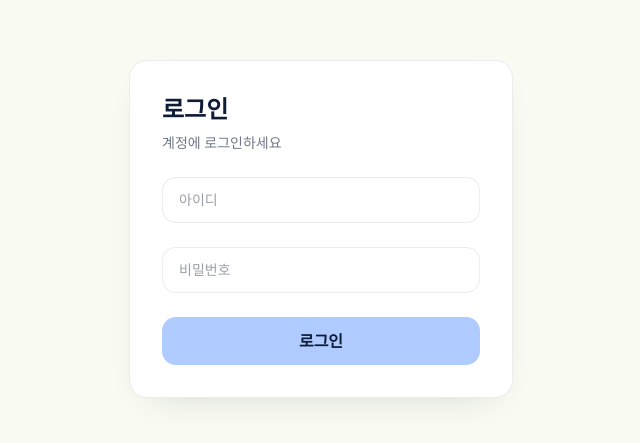
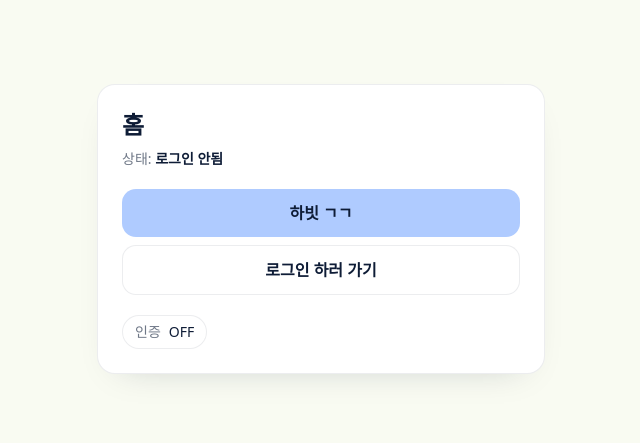
Before and after one commit to lms3140/habit_tracker, a React (Vite) app: page / in a window 1280 px wide. Before the commit this address led to /login. Shown: the part 171-614 px from the top of the page, without its empty margins (319-959 px from the left). Built offline with nearby package versions, Linux system fonts and the light colour scheme; no server answers.

Commit message:
feat: 라우터 변경 및 habitListPage 분리, habit페이지 인증 추가

```diff
--- a/src/Home.tsx
+++ b/src/Home.tsx
@@ -1,72 +1,61 @@
-import { useQuery } from "@tanstack/react-query";
-import { useEffect } from "react";
-import { useNavigate } from "react-router-dom";
-import { apiUrl } from "./apis/env";
-import { getAuthData } from "./apis/fetch";
-import { Container } from "./components/container/Container";
-import { Modal } from "./components/modal/Modal";
-import { EmptyHabitCard } from "./features/habit/EmtpyHabitCard";
-import { HabitCard } from "./features/habit/HabitCard";
-import { HabitCardSkeleton } from "./features/habit/HabitCardSkeleton";
-import { HabitModal } from "./features/habit/modal/HabitModal";
+import { Link, useNavigate } from "react-router-dom";
 import { useAuthTokenStore } from "./store/useAuthTokenStore";
-import { useModalStore } from "./store/useModalStore";
-import type { IHabitCard } from "./types/globalType";
 
 //TODO - 값이 없을시 처리
 function Home() {
   const navigate = useNavigate();
-  const { token } = useAuthTokenStore();
-
-  const { isModalOpen, closeModal, openModal } = useModalStore();
-
-  const { isLoading, isError, error, data } = useQuery<IHabitCard[]>({
-    queryKey: ["habitList"],
-    queryFn: async () => {
-      return await getAuthData({
-        url: `${apiUrl}/habit/list`,
-        token,
-      });
-    },
-    enabled: Boolean(token),
-  });
-
-  useEffect(() => {
-    if (isError) {
-      if (error.message === "UNAUTHORIZED") {
-        navigate("/login", { replace: true });
-      }
-    }
-    if (!token) {
-      navigate("/login", { replace: true });
-    }
-  }, [isError, error?.message]);
+  const { token, clearToken } = useAuthTokenStore();
 
   return (
-    <div className="bg-ds-bg h-lvh">
-      <Container>
-        <h1 className="text-center text-3xl py-8">Habit Tracker</h1>
+    <div className="min-h-lvh bg-ds-bg flex items-center justify-center p-6">
+      <div className="w-full max-w-md bg-ds-surface border border-ds-border rounded-ds-lg shadow-ds p-6 space-y-5">
+        <div>
+          <h1 className="text-2xl font-bold text-ds-ink">홈</h1>
+          <p className="mt-2 text-sm text-ds-ink-muted">
+            상태:{" "}
+            <span className="font-semibold text-ds-ink">
+              {token ? "로그인됨" : "로그인 안됨"}
+            </span>
+          </p>
+        </div>
 
-        {isLoading ? (
-          <HabitCardSkeleton />
-        ) : (
-          <div className="grid grid-cols-3">
-            {data?.map((v) => (
-              <HabitCard habitCardObj={v} key={v.habitId} />
-            ))}
-            <EmptyHabitCard
-              onClick={() => {
-                openModal();
-              }}
-            />
-          </div>
-        )}
+        <div className="flex flex-col gap-2">
+          <Link
+            to="/habit"
+            className="
+              w-full px-4 py-3 text-center font-semibold
+              rounded-ds bg-ds-primary hover:bg-ds-primary-hover
+              text-ds-ink transition-all active:scale-95
+              focus:outline-none focus:ring-2 focus:ring-ds-ring focus:ring-offset-2 focus:ring-offset-ds-bg
+            "
+          >
+            하빗 ㄱㄱ
+          </Link>
 
-        {/* 모달버튼 부분 */}
-        <Modal isOpen={isModalOpen} onClose={closeModal}>
-          <HabitModal />
-        </Modal>
-      </Container>
+          {!token && (
+            <Link
+              to="/login"
+              className="
+                w-full px-4 py-3 text-center font-semibold
+                rounded-ds border border-ds-border bg-ds-surface
+                text-ds-ink transition-all active:scale-95
+                focus:outline-none focus:ring-2 focus:ring-ds-ring focus:ring-offset-2 focus:ring-offset-ds-bg
+              "
+            >
+              로그인 하러 가기
+            </Link>
+          )}
+        </div>
+
+        <div className="flex flex-wrap gap-2">
+          <span className="inline-flex items-center px-3 py-1.5 rounded-ds-pill border border-ds-border bg-ds-surface text-sm">
+            <span className="text-ds-ink-muted">인증</span>
+            <span className="ml-2 font-medium text-ds-ink">
+              {token ? "ON" : "OFF"}
+            </span>
+          </span>
+        </div>
+      </div>
     </div>
   );
 }
--- a/src/features/auth/LoginPage.tsx
+++ b/src/features/auth/LoginPage.tsx
@@ -1,11 +1,11 @@
-import { useState, type FormEvent, type ReactElement } from "react";
+import { useEffect, useState, type FormEvent, type ReactElement } from "react";
 import { postData } from "../../apis/fetch";
 import { apiUrl } from "../../apis/env";
 import { useNavigate } from "react-router-dom";
 import { useAuthTokenStore } from "../../store/useAuthTokenStore";
 
 export function LoginPage() {
-  const { setToken } = useAuthTokenStore();
+  const { setToken, token } = useAuthTokenStore();
   const [id, setId] = useState("");
   const [pw, setPw] = useState("");
   const navigate = useNavigate();
@@ -22,6 +22,12 @@ export function LoginPage() {
     setToken(token);
     navigate("/");
   };
+
+  useEffect(() => {
+    if (token) {
+      navigate("/");
+    }
+  }, []);
 
   return (
     <div className="min-h-screen flex items-center justify-center bg-ds-bg p-6">
--- a/src/features/habit/Habit.tsx
+++ b/src/features/habit/Habit.tsx
@@ -1,6 +1,6 @@
 import { QueryClient, useQuery } from "@tanstack/react-query";
 import { useEffect, useMemo, useState } from "react";
-import { Navigate, useParams } from "react-router-dom";
+import { Navigate, useNavigate, useParams } from "react-router-dom";
 import { apiUrl } from "../../apis/env";
 import { getAuthData } from "../../apis/fetch";
 import { Modal } from "../../components/modal/Modal";
@@ -9,15 +9,14 @@ import { useModalStore } from "../../store/useModalStore";
 import type { HabitDay } from "./habitType";
 import { HabitDayModal } from "./modal/HabitDayModal";
 import { useHabitDayModalStore } from "./store/HabitDayStore";
-import type { HabitCardProps } from "./HabitCard";
 import type { IHabitCard } from "../../types/globalType";
 
 export function Habit() {
   const { id } = useParams();
-  const { token } = useAuthTokenStore();
+  const { token, clearToken } = useAuthTokenStore();
   const { setHabitIndex } = useHabitDayModalStore();
   const { isModalOpen, closeModal, openModal } = useModalStore();
-
+  const navigate = useNavigate();
   const { data } = useQuery<HabitDay[]>({
     queryKey: ["habitDayList", id],
     queryFn: async () => {
@@ -26,12 +25,21 @@ export function Habit() {
     enabled: Boolean(id) && Boolean(token),
   });
 
-  const { data: habitData } = useQuery<IHabitCard>({
+  const { data: habitData, error } = useQuery<IHabitCard>({
     queryKey: ["habit", id],
     queryFn: async () =>
       getAuthData({ url: `${apiUrl}/habit/get-one?habitId=${id}`, token }),
     enabled: Boolean(id) && Boolean(token),
   });
+
+  useEffect(() => {
+    if (error) {
+      if (error.message === "UNAUTHORIZED") {
+        clearToken();
+        navigate("/login", { replace: true });
+      }
+    }
+  }, [error?.message]);
 
   const days = useMemo(() => {
     const base = Array.from({ length: 30 }, () => null as HabitDay | null);
--- /dev/null
+++ b/src/features/habit/HabitListPage.tsx
@@ -0,0 +1,73 @@
+import { useQuery } from "@tanstack/react-query";
+import { useEffect } from "react";
+import { useNavigate } from "react-router-dom";
+import { useAuthTokenStore } from "../../store/useAuthTokenStore";
+import { useModalStore } from "../../store/useModalStore";
+import type { IHabitCard } from "../../types/globalType";
+import { getAuthData } from "../../apis/fetch";
+import { apiUrl } from "../../apis/env";
+import { Container } from "../../components/container/Container";
+import { HabitCardSkeleton } from "./HabitCardSkeleton";
+import { HabitCard } from "./HabitCard";
+import { EmptyHabitCard } from "./EmtpyHabitCard";
+import { Modal } from "../../components/modal/Modal";
+import { HabitModal } from "./modal/HabitModal";
+
+//TODO - 값이 없을시 처리
+export function HabitListPage() {
+  const navigate = useNavigate();
+  const { token, clearToken } = useAuthTokenStore();
+
+  const { isModalOpen, closeModal, openModal } = useModalStore();
+
+  const { isLoading, isError, error, data } = useQuery<IHabitCard[]>({
+    queryKey: ["habitList"],
+    queryFn: async () => {
+      return await getAuthData({
+        url: `${apiUrl}/habit/list`,
+        token,
+      });
+    },
+    enabled: Boolean(token),
+  });
+
+  useEffect(() => {
+    if (isError) {
+      if (error.message === "UNAUTHORIZED") {
+        clearToken();
+        navigate("/login", { replace: true });
+      }
+    }
+    if (!token) {
+      navigate("/login", { replace: true });
+    }
+  }, [isError, error?.message]);
+
+  return (
+    <div className="bg-ds-bg h-lvh">
+      <Container>
+        <h1 className="text-center text-3xl py-8">Habit Tracker</h1>
+
+        {isLoading ? (
+          <HabitCardSkeleton />
+        ) : (
+          <div className="grid grid-cols-3">
+            {data?.map((v) => (
+              <HabitCard habitCardObj={v} key={v.habitId} />
+            ))}
+            <EmptyHabitCard
+              onClick={() => {
+                openModal();
+              }}
+            />
+          </div>
+        )}
+
+        {/* 모달버튼 부분 */}
+        <Modal isOpen={isModalOpen} onClose={closeModal}>
+          <HabitModal />
+        </Modal>
+      </Container>
+    </div>
+  );
+}
--- a/src/features/habit/modal/HabitDayModal.tsx
+++ b/src/features/habit/modal/HabitDayModal.tsx
@@ -1,6 +1,6 @@
 import { useMutation, useQueryClient } from "@tanstack/react-query";
-import { useEffect } from "react";
 import { useParams } from "react-router-dom";
+import { Button } from "../../../components/button/Button";
 import { useAlert } from "../../../hooks/useAlert";
 import { useAuthTokenStore } from "../../../store/useAuthTokenStore";
 import { useModalStore } from "../../../store/useModalStore";
@@ -9,7 +9,6 @@ import { useGetHabitList } from "../hook/useHabitList";
 import { useHabitDayModalStore } from "../store/HabitDayStore";
 import { HabitDayForm } from "./components/HabitDayForm";
 import { HabitDayInfo } from "./components/HabitDayInfo";
-import { Button } from "../../../components/button/Button";
 
 export function HabitDayModal() {
   const { id } = useParams();
--- a/src/router.tsx
+++ b/src/router.tsx
@@ -2,11 +2,16 @@ import { createBrowserRouter } from "react-router-dom";
 import Home from "./Home";
 import { Habit } from "./features/habit/Habit";
 import { LoginPage } from "./features/auth/LoginPage";
+import { HabitListPage } from "./features/habit/HabitListPage";
 
 export const router = createBrowserRouter([
   {
     path: "/",
     element: <Home />,
+  },
+  {
+    path: "/habit",
+    element: <HabitListPage />,
   },
   {
     path: "/habit/:id",
```
